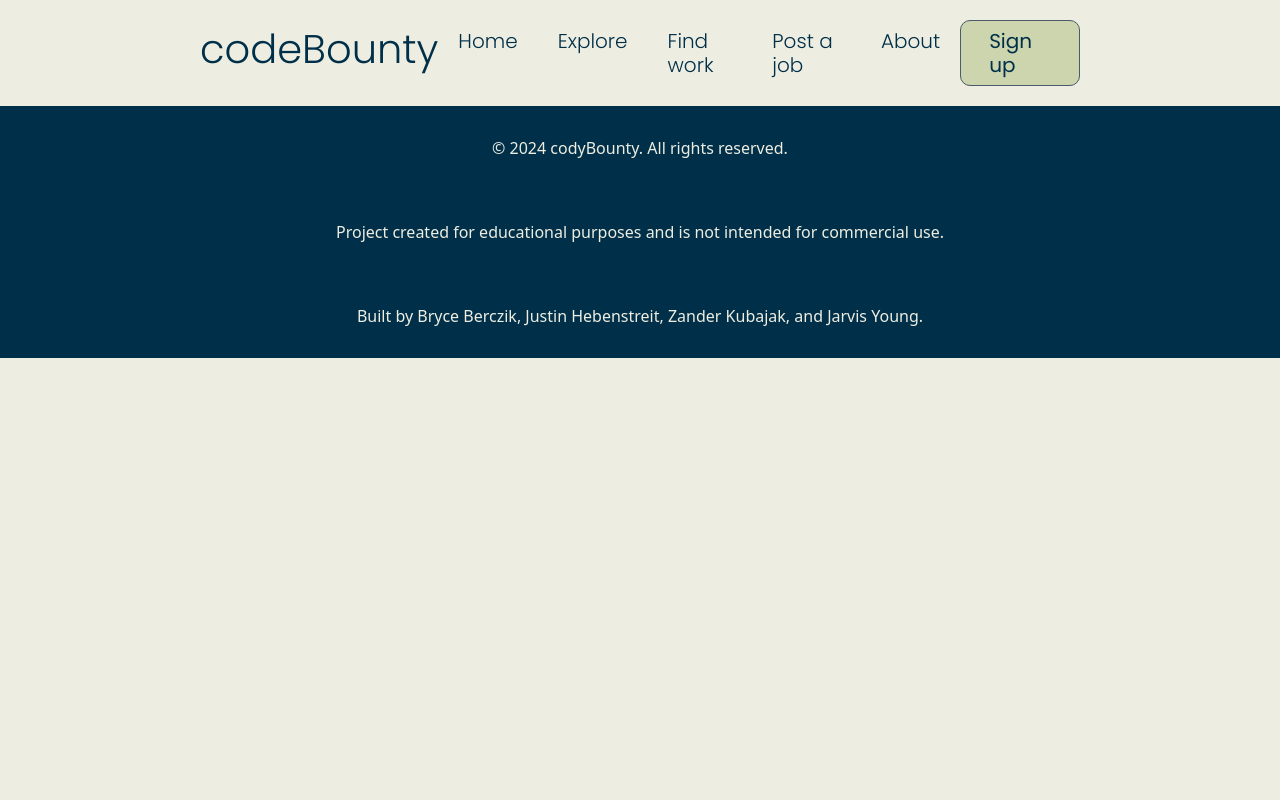
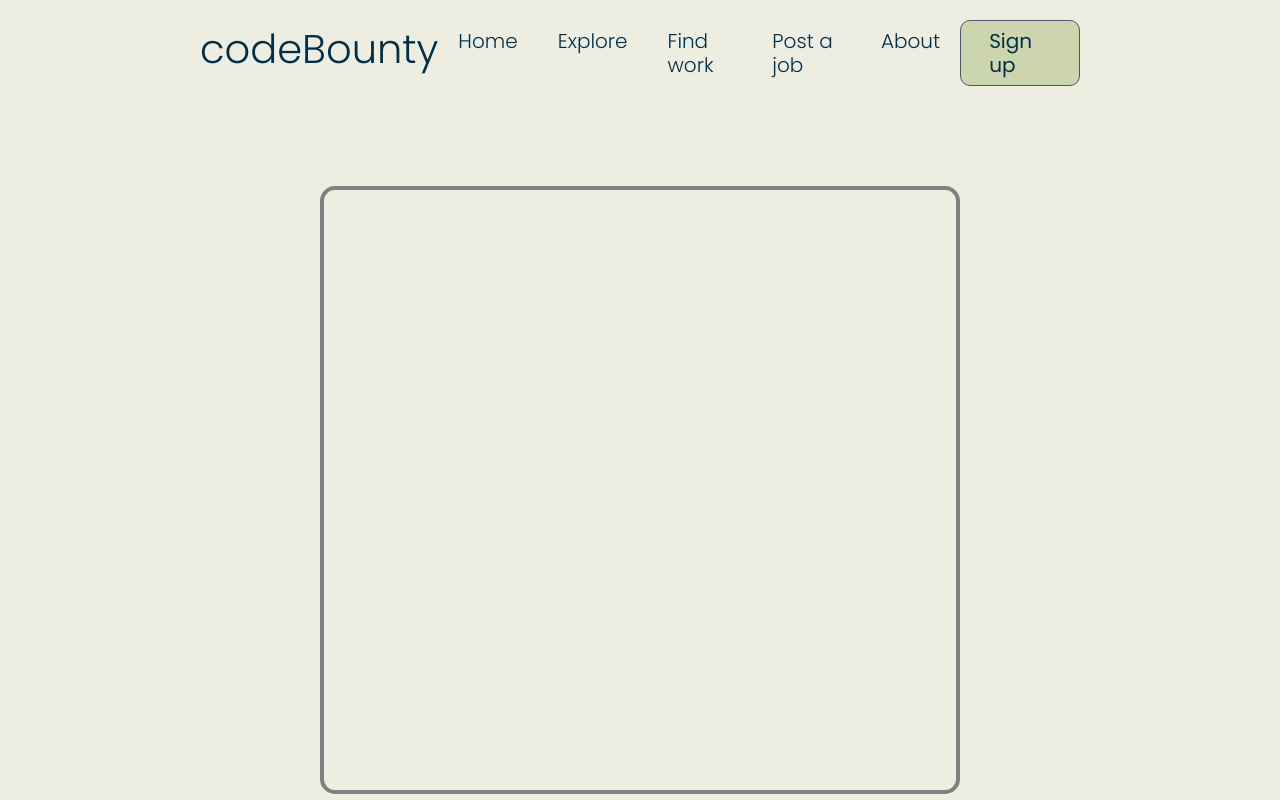
Before and after one commit to bryceberczik/codeBounty, a React (Vite) app in the folder client/: page / in a window 1280 px wide. Shown: the top 800 px of the page. Built offline with nearby package versions, Linux system fonts and the light colour scheme.

Commit message:
Created Good Container

```diff
--- a/client/src/css/userprofile.css
+++ b/client/src/css/userprofile.css
@@ -0,0 +1,7 @@
+#user-profile {
+  width: 50%;
+  margin: 100px auto;
+  padding-bottom: 600px;
+  border: 4px solid gray;
+  border-radius: 15px;
+}
--- a/client/src/main.tsx
+++ b/client/src/main.tsx
@@ -6,7 +6,7 @@ import "./css/index.css";
 
 import App from "./App.tsx";
 import ErrorPage from "./pages/ErrorPage.tsx";
-import Home from "./pages/Home.tsx";
+// import Home from "./pages/Home.tsx";
 import Explore from "./pages/Explore.tsx";
 import FindWork from "./pages/FindWork.tsx";
 import PostAJob from "./pages/PostAJob.tsx";
--- a/client/src/pages/UserProfile.tsx
+++ b/client/src/pages/UserProfile.tsx
@@ -1,10 +1,11 @@
+import { Container, Col, Nav, Row, Tab } from "react-bootstrap";
 import "../css/userprofile.css";
 
 const UserProfile = () => {
   return (
-    <div>
+    <Container id="user-profile">
 
-    </div>
+    </Container>
   );
 };
 
```
